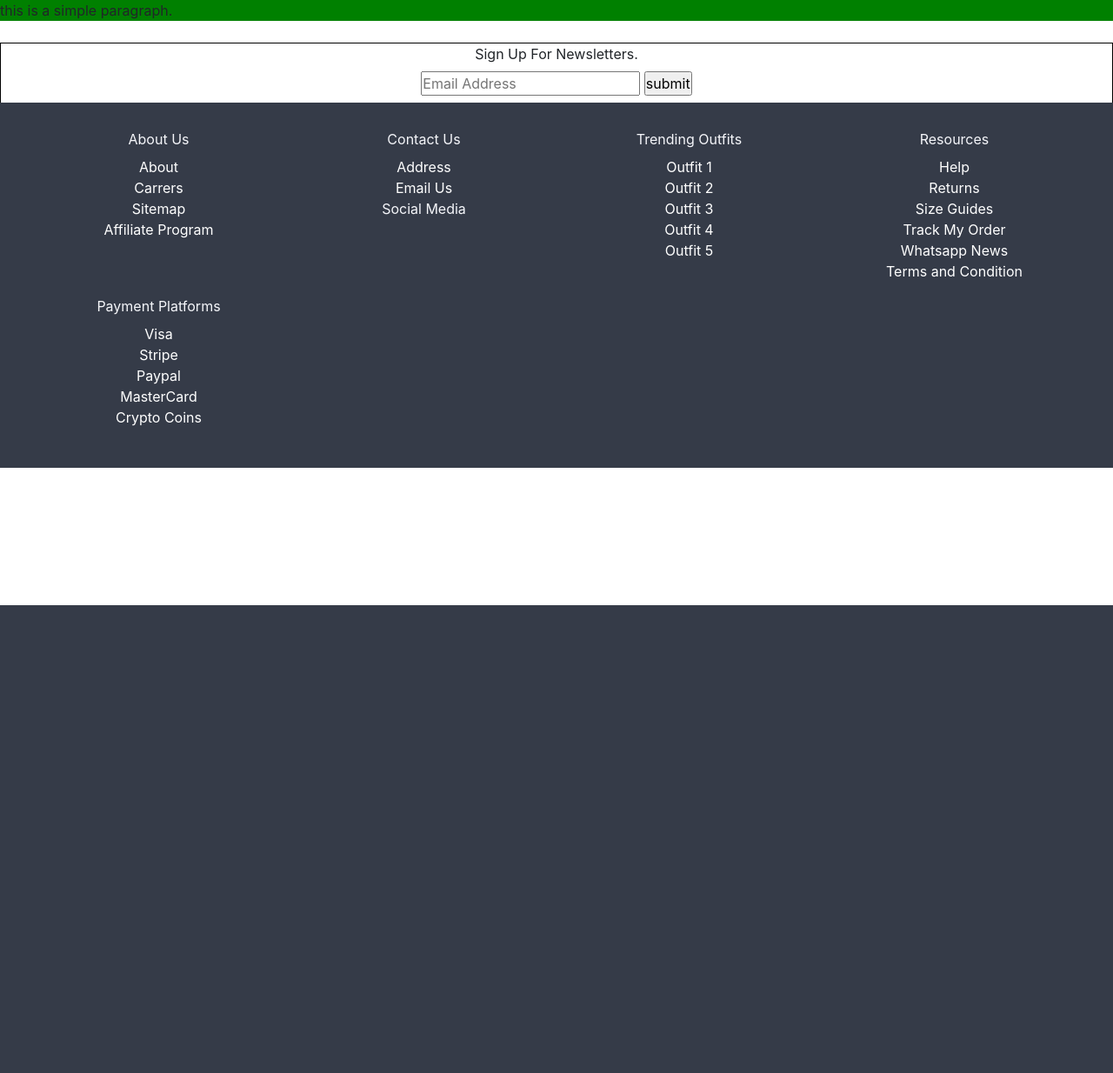
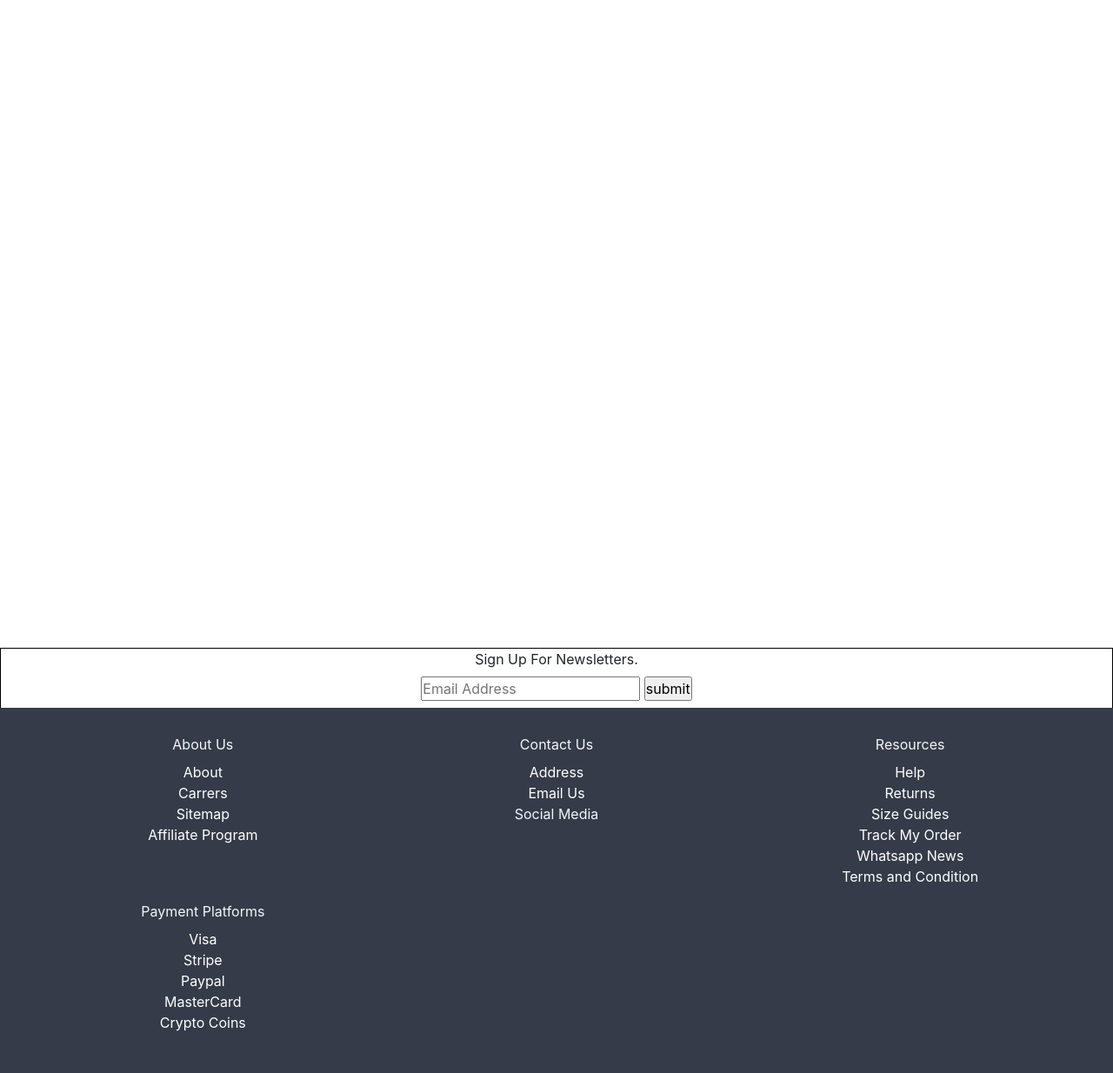
Before and after one commit to SedemQuame/Afroprints, a PHP site: page /html/index.php in a window 1280 px wide. Shown: the part 104-1338 px from the top of the page at 87% size. Before the commit the page ends 800 px from the top, so only its background shows below. Run offline with PHP 8.4, Linux system fonts and the light colour scheme; some libraries are stand-ins or nearby versions.

Commit message:
changed footer structure, changed cart-processor logic.

```diff
--- a/css/custom/index.css
+++ b/css/custom/index.css
@@ -11,8 +11,8 @@ div p {
   margin-bottom: 15px;
 }
 
-#content {
-  background-color: green;
+#content{
+  min-height: 90vh;
 }
 
 #user-email-insertion {
--- a/html/cart.php
+++ b/html/cart.php
@@ -20,7 +20,6 @@
 
 
     <div class="container">
-
           <?php
           // Get array from sessions iterate through array and display
           // in table along with price and other meta data.
--- a/html/index.php
+++ b/html/index.php
@@ -26,7 +26,7 @@
 
     <div id="content">
       <!-- This page is going to hold a beautiful, and minimalist ui. -->
-        <p>this is a simple paragraph.</p>
+
     </div>
 
 
--- a/html/products.php
+++ b/html/products.php
@@ -51,6 +51,7 @@
         <!--JavaScript Files.-->
         <!-- Custom JavaScript Files. -->
         <script src="../js/custom/products.js"></script>
+        <script src="../js/custom/cart.js" charset="utf-8"></script>
 
         <!-- JavaScript Frameworks and libraries. -->
         <?php include '../php/custom/included_pages/common_js.php'; ?>
--- a/php/custom/included_pages/featured_products.php
+++ b/php/custom/included_pages/featured_products.php
@@ -34,9 +34,9 @@
                       <div class="card-body">
                         <p class="card-text">This is a wider card with supporting text below as a natural lead-in to additional content. This content is a little bit longer.</p>
                         <div class="d-flex justify-content-between align-items-center">
-                          <form class="btn-group" action="../php/custom/cart-processor.php?action=add&&item_id='.$row['brand_id'].'" method="post">
+                          <form class="btn-group" action="../php/custom/cart-processor.php?action=add&item_id='.$row['brand_id'].'" method="post">
                             <button onclick="openModal()" type="button" class="openBtn btn btn-sm btn-outline-secondary" data-number="'.$row['brand_id'].'">View Item</button>
-                            <button type="submit" class="btn btn-sm btn-outline-secondary" data-product-id="'.$row['brand_id'].'">Add To Cart</button>
+                            <button onclick="addToCart(this)" type="submit" class="btn btn-sm btn-outline-secondary" data-product-id="'.$row['brand_id'].'">Add To Cart</button>
                           </form>
                           <small class="text-muted">Ghc '.$row['brand_price'].'</small>
                         </div>
--- a/php/custom/included_pages/footer.php
+++ b/php/custom/included_pages/footer.php
@@ -4,7 +4,7 @@
 <footer class="row">
 <!--        This div will act as the footer.-->
     <!-- <p class="text-center">footer</p> -->
-    <div class="col-12 col-sm-6 col-md-3 ">
+    <div class="col-12 col-sm-6 col-md-4 ">
       <p class="text-center">About Us</p>
 
       <ul>
@@ -16,7 +16,7 @@
     </div>
 
 
-    <div class="col-12 col-sm-6 col-md-3 ">
+    <div class="col-12 col-sm-6 col-md-4 ">
       <p class="text-center"> Contact Us </p>
       <ul>
         <li class=""> <a href="#">Address</a> </li>
@@ -30,7 +30,7 @@
       </ul>
     </div>
 
-    <div class="col-12 col-sm-6 col-md-3 ">
+    <!-- <div class="col-12 col-sm-6 col-md-3 ">
       <p class="text-center"> Trending Outfits </p>
 
       <ul>
@@ -40,9 +40,9 @@
         <li class=""> <a href="#">Outfit 4</a> </li>
         <li class=""> <a href="#">Outfit 5</a> </li>
       </ul>
-    </div>
+    </div> -->
 
-    <div class="col-12 col-sm-6 col-md-3 ">
+    <div class="col-12 col-sm-6 col-md-4 ">
       <p class="text-center"> Resources </p>
 
       <ul>
@@ -55,7 +55,7 @@
       </ul>
     </div>
 
-    <div class="col-12 col-sm-6 col-md-3 ">
+    <div class="col-12 col-sm-6 col-md-4 ">
       <p class="text-center"> Payment Platforms </p>
 
       <ul>
```
Also changed, not shown: js/custom/cart.js (added, +17 -0 lines), php/custom/cart-processor.php (+2 -12 lines).
